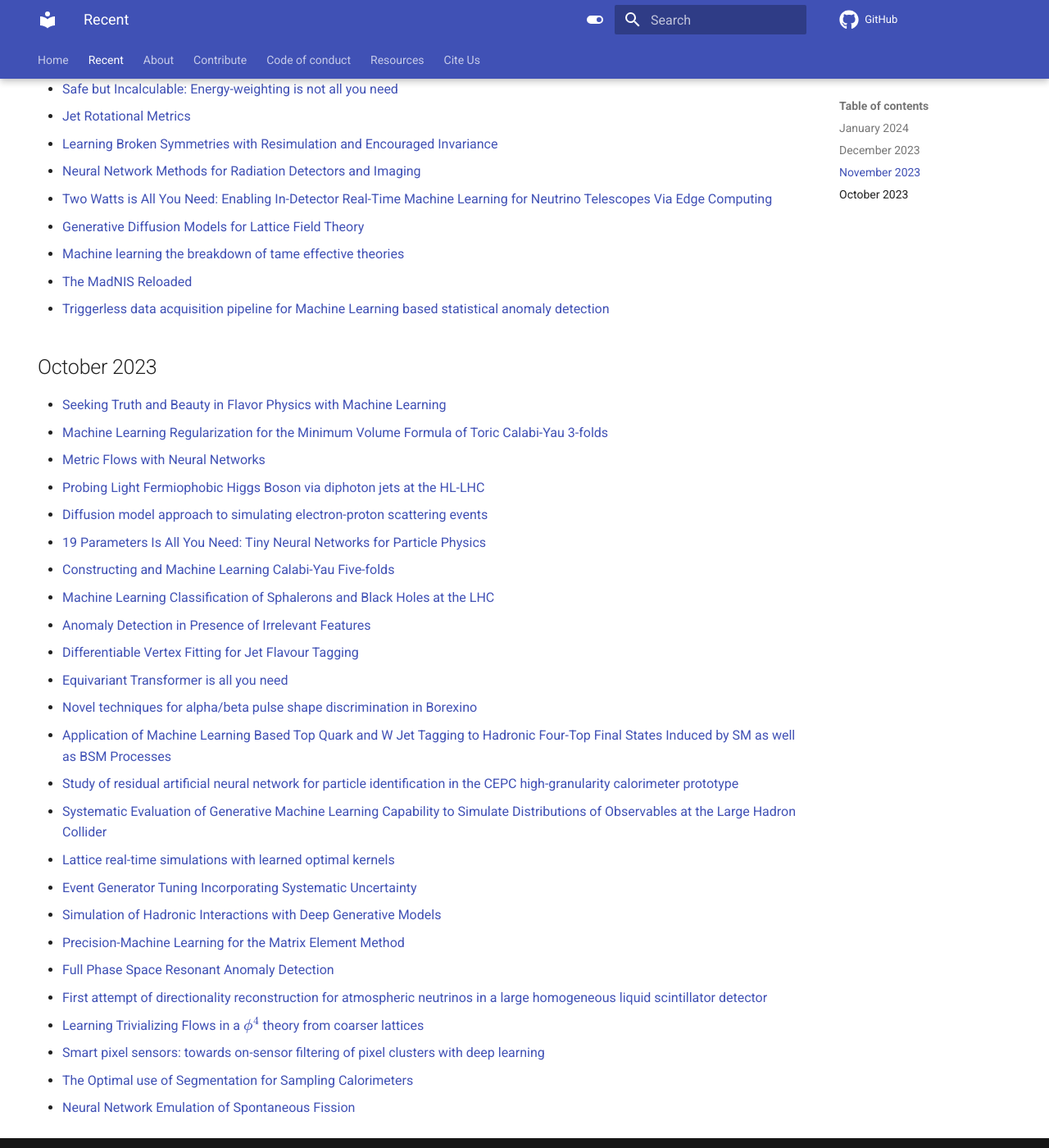
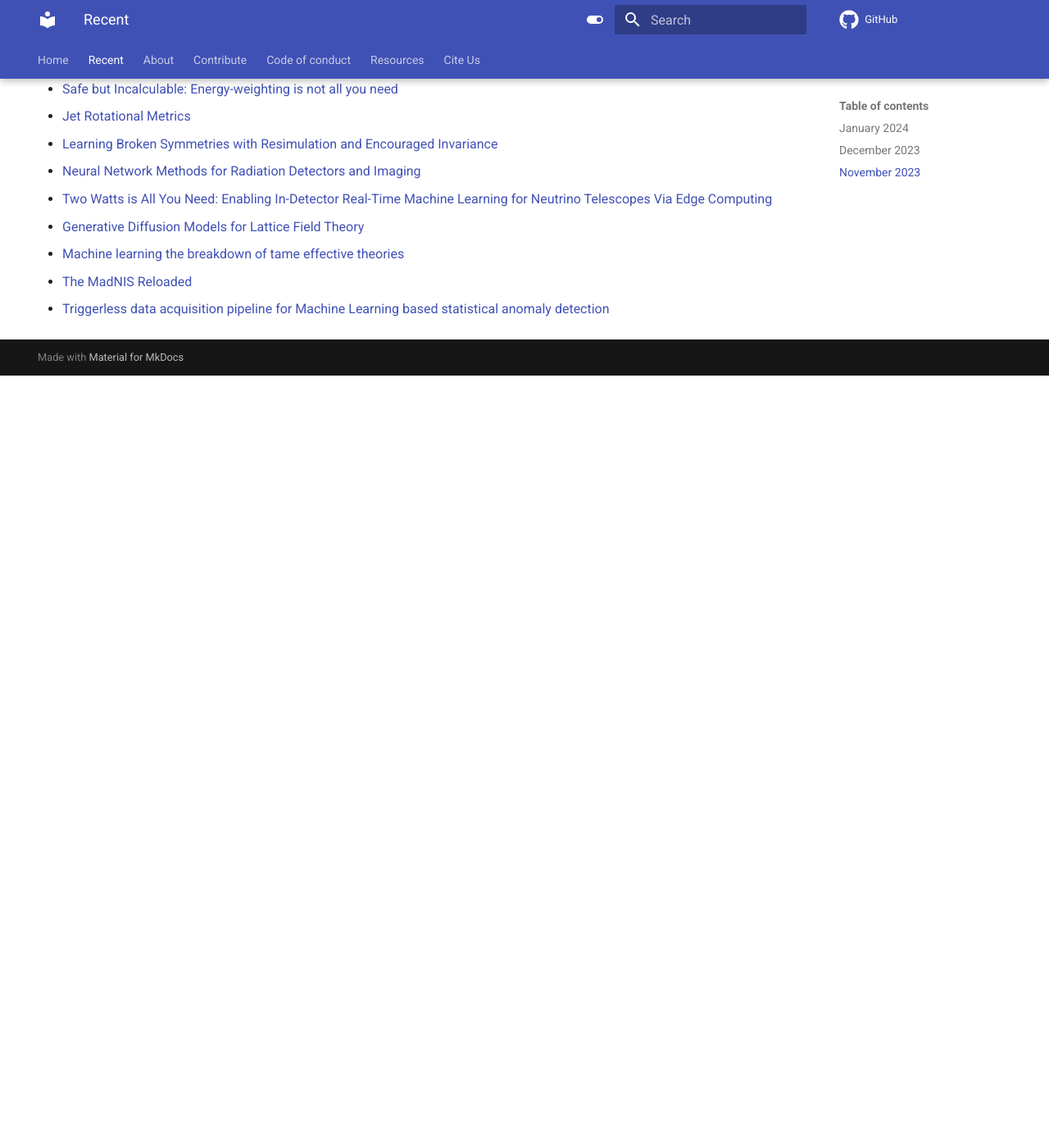
Before and after one commit to iml-wg/HEPML-LivingReview, an MkDocs documentation site: the page built from docs/recent.md, in a window 1280 px wide and 1400 px high, scrolled down 2651 px. Shown: the whole window at 82% size. Built offline with MkDocs 1.6.1 and Material for MkDocs 9.7.7, drawn with Linux system fonts in a browser that asks for light colours; comment, search, counter and statistics services are not loaded; after the commit the page ends 3109 px from its top, so only the background shows below that.

Commit message:
Add files via upload

```diff
--- a/docs/recent.md
+++ b/docs/recent.md
@@ -85,30 +85,3 @@ This is an automatically compiled list of papers which have been added to the li
 * [Machine learning the breakdown of tame effective theories](https://arxiv.org/abs/2311.03437)
 * [The MadNIS Reloaded](https://arxiv.org/abs/2311.01548)
 * [Triggerless data acquisition pipeline for Machine Learning based statistical anomaly detection](https://arxiv.org/abs/2311.02038)
-
-## October 2023
-* [Seeking Truth and Beauty in Flavor Physics with Machine Learning](https://arxiv.org/abs/2311.00087)
-* [Machine Learning Regularization for the Minimum Volume Formula of Toric Calabi-Yau 3-folds](https://arxiv.org/abs/2310.19276)
-* [Metric Flows with Neural Networks](https://arxiv.org/abs/2310.19870)
-* [Probing Light Fermiophobic Higgs Boson via diphoton jets at the HL-LHC](https://arxiv.org/abs/2310.17741)
-* [Diffusion model approach to simulating electron-proton scattering events](https://arxiv.org/abs/2310.16308)
-* [19 Parameters Is All You Need: Tiny Neural Networks for Particle Physics](https://arxiv.org/abs/2310.16121)
-* [Constructing and Machine Learning Calabi-Yau Five-folds](https://arxiv.org/abs/2310.15966)
-* [Machine Learning Classification of Sphalerons and Black Holes at the LHC](https://arxiv.org/abs/2310.15227)
-* [Anomaly Detection in Presence of Irrelevant Features](https://arxiv.org/abs/2310.13057)
-* [Differentiable Vertex Fitting for Jet Flavour Tagging](https://arxiv.org/abs/2310.12804)
-* [Equivariant Transformer is all you need](https://arxiv.org/abs/2310.13222)
-* [Novel techniques for alpha/beta pulse shape discrimination in Borexino](https://arxiv.org/abs/2310.11826)
-* [Application of Machine Learning Based Top Quark and W Jet Tagging to Hadronic Four-Top Final States Induced by SM as well as BSM Processes](https://arxiv.org/abs/2310.13009)
-* [Study of residual artificial neural network for particle identification in the CEPC high-granularity calorimeter prototype](https://arxiv.org/abs/2310.09489)
-* [Systematic Evaluation of Generative Machine Learning Capability to Simulate Distributions of Observables at the Large Hadron Collider](https://arxiv.org/abs/2310.08994)
-* [Lattice real-time simulations with learned optimal kernels](https://arxiv.org/abs/2310.08053)
-* [Event Generator Tuning Incorporating Systematic Uncertainty](https://arxiv.org/abs/2310.07566)
-* [Simulation of Hadronic Interactions with Deep Generative Models](https://arxiv.org/abs/2310.07553)
-* [Precision-Machine Learning for the Matrix Element Method](https://arxiv.org/abs/2310.07752)
-* [Full Phase Space Resonant Anomaly Detection](https://arxiv.org/abs/2310.06897)
-* [First attempt of directionality reconstruction for atmospheric neutrinos in a large homogeneous liquid scintillator detector](https://arxiv.org/abs/2310.06281)
-* [Learning Trivializing Flows in a $\phi^4$ theory from coarser lattices](https://arxiv.org/abs/2310.03381)
-* [Smart pixel sensors: towards on-sensor filtering of pixel clusters with deep learning](https://arxiv.org/abs/2310.02474)
-* [The Optimal use of Segmentation for Sampling Calorimeters](https://arxiv.org/abs/2310.04442)
-* [Neural Network Emulation of Spontaneous Fission](https://arxiv.org/abs/2310.01608)
```
Also changed, not shown: docs/index.md (+1 -0 lines).
